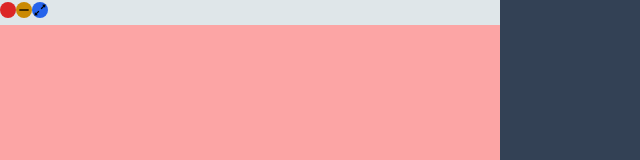
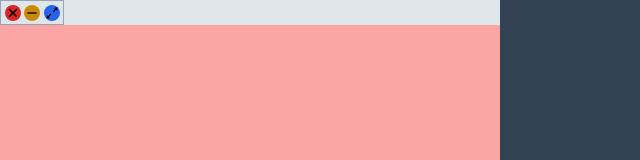
Before and after one commit to minhanPark/create-terminal, a Next.js app: page / in a window 1280 px wide. Shown: the top 160 px of the page, without its empty margins (0-640 px from the left). Built offline with nearby package versions, Linux system fonts and the light colour scheme.

Commit message:
이벤트를 통해서 mouse hover 시 아이콘 변경하도록 확인

```diff
--- a/app/components/SmallTerminal/page.tsx
+++ b/app/components/SmallTerminal/page.tsx
@@ -1,5 +1,6 @@
 "use client";
 
+import { useState } from "react";
 import { motion } from "framer-motion";
 import { IoCloseSharp } from "react-icons/io5";
 import { BiMinus } from "react-icons/bi";
@@ -8,6 +9,7 @@ import { IconContext } from "react-icons";
 import { VscBlank } from "react-icons/vsc";
 
 export default function SmallTerminal() {
+  const [isHovered, setIsHovered] = useState(false);
   return (
     <motion.div
       style={{ width: "500px", height: "500px" }}
@@ -16,16 +18,29 @@ export default function SmallTerminal() {
       dragMomentum={false}
     >
       <div style={{ backgroundColor: "#dfe6e9", height: "25px" }}>
-        <div>
-          <div className="bg-red-600 inline-block rounded-full">
+        <div
+          onMouseEnter={() => setIsHovered(true)}
+          onMouseLeave={() => setIsHovered(false)}
+          className="border-slate-400 border border-solid flex w-16 h-full items-center justify-evenly"
+        >
+          <div
+            className="bg-red-600 inline-block rounded-full"
+            onPointerDownCapture={(e) => e.stopPropagation()}
+          >
+            {isHovered ? <IoCloseSharp /> : <VscBlank />}
             {/* 크기를 유지해주는 blank icon이 있어서 hover 시 바꿔주면 될듯하다 */}
-            <VscBlank />
           </div>
-          <div className="bg-yellow-600 inline-block rounded-full">
-            <BiMinus />
+          <div
+            className="bg-yellow-600 inline-block rounded-full"
+            onPointerDownCapture={(e) => e.stopPropagation()}
+          >
+            {isHovered ? <BiMinus /> : <VscBlank />}
           </div>
-          <div className="bg-blue-600 inline-block rounded-full">
-            <AiOutlineExpandAlt />
+          <div
+            className="bg-blue-600 inline-block rounded-full"
+            onPointerDownCapture={(e) => e.stopPropagation()}
+          >
+            {isHovered ? <AiOutlineExpandAlt /> : <VscBlank />}
           </div>
         </div>
       </div>
```
